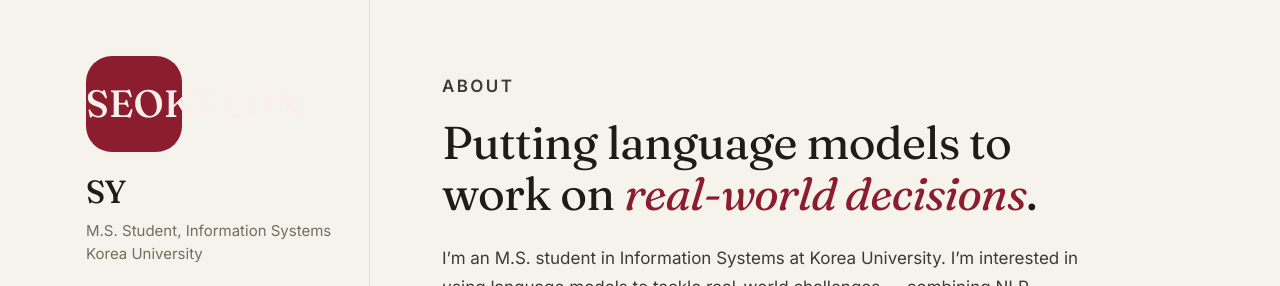
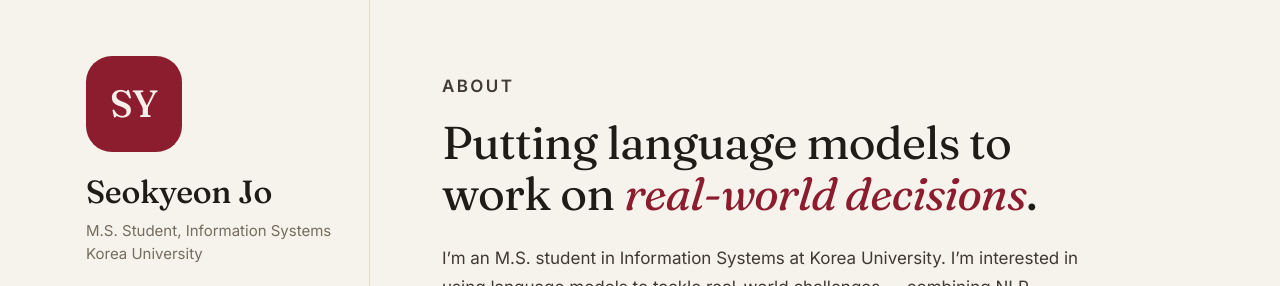
Before and after one commit to Sgyeon2/Sgyeon2.github.io, a plain HTML site: page index.html in a window 1280 px wide. Shown: the top 286 px of the page. Drawn offline with Linux system fonts and the light colour scheme.

Commit message:
Update index.html

```diff
--- a/index.html
+++ b/index.html
@@ -204,8 +204,8 @@
 <div class="layout">
 
   <aside>
-    <div class="avatar" role="img" aria-label="Profile photo placeholder">SEOKYEON</div>
-    <div class="name">SY</div>
+    <div class="avatar" role="img" aria-label="Profile photo placeholder">SY</div>
+    <div class="name">Seokyeon Jo</div>
     <p class="role">M.S. Student, Information Systems<br>Korea University</p>
     <ul class="contact">
       <li><a href="mailto:seokyeonjo@korea.ac.kr"><svg viewBox="0 0 24 24" fill="none" stroke="currentColor" stroke-width="1.8" stroke-linecap="round" stroke-linejoin="round"><rect x="3" y="5" width="18" height="14" rx="2"/><path d="m3 7 9 6 9-6"/></svg>seokyeonjo@korea.ac.kr</a></li>
```
